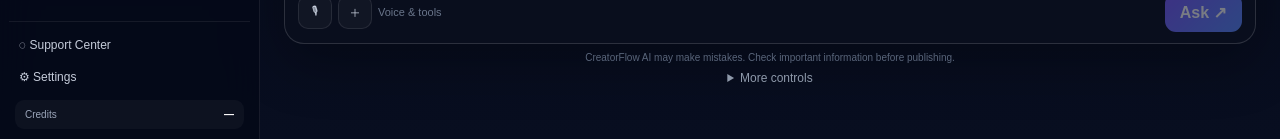
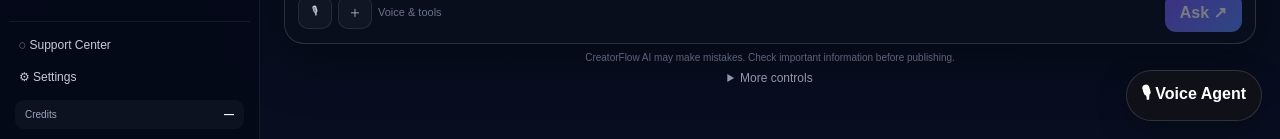
Before and after one commit to sanjuvai14/creatorflow-ai, a Next.js app: page /dashboard in a window 1280 px wide. Shown: the part 661-800 px from the top of the page. Built offline with nearby package versions, Linux system fonts and the light colour scheme; no server answers.

Commit message:
feat: add Voice Agent entry to dashboard

```diff
--- a/app/dashboard/page.tsx
+++ b/app/dashboard/page.tsx
@@ -1,2 +1,17 @@
 import Dashboard from "@/components/Dashboard";
-export default function DashboardPage(){return <Dashboard/>}
+import Link from "next/link";
+
+export default function DashboardPage(){
+  return (
+    <>
+      <Dashboard />
+      <Link
+        href="/voice"
+        aria-label="Open CreatorFlow Voice Agent"
+        style={{position:"fixed",right:18,bottom:18,zIndex:50,display:"inline-flex",alignItems:"center",gap:8,padding:"11px 15px",borderRadius:999,border:"1px solid rgba(255,255,255,.14)",background:"rgba(18,18,24,.92)",color:"white",textDecoration:"none",fontWeight:700,boxShadow:"0 10px 30px rgba(0,0,0,.25)",backdropFilter:"blur(12px)"}}
+      >
+        🎙 Voice Agent
+      </Link>
+    </>
+  );
+}
```
